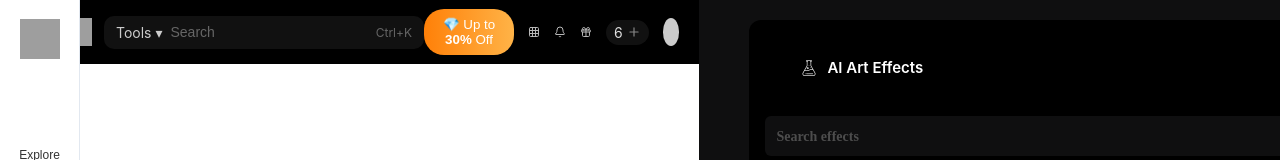
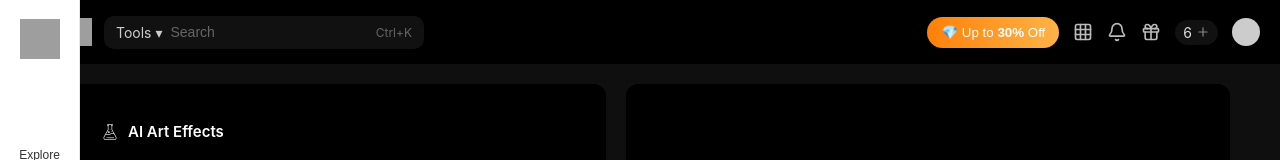
Before and after one commit to tuanpham772k3/fotor-frontend, a Next.js app: page /goart in a window 1280 px wide. Shown: the top 160 px of the page. Built offline with nearby package versions, Linux system fonts and the light colour scheme; grey boxes are pictures that could not be loaded.

Commit message:
Swap Header and Sidebar components in AppLayout for improved layout structure and user experience.

```diff
--- a/src/app/components/AppLayout.tsx
+++ b/src/app/components/AppLayout.tsx
@@ -17,9 +17,9 @@ export default function AppLayout({ children }: AppLayoutProps) {
 
     return (
         <>
-            <Sidebar sidebarOpen={sidebarOpen} closeSidebar={closeSidebar} />
+            <Header />
             <div className="app-main-content">
-                <Header />
+                <Sidebar />
                 {children}
             </div>
         </>
```
